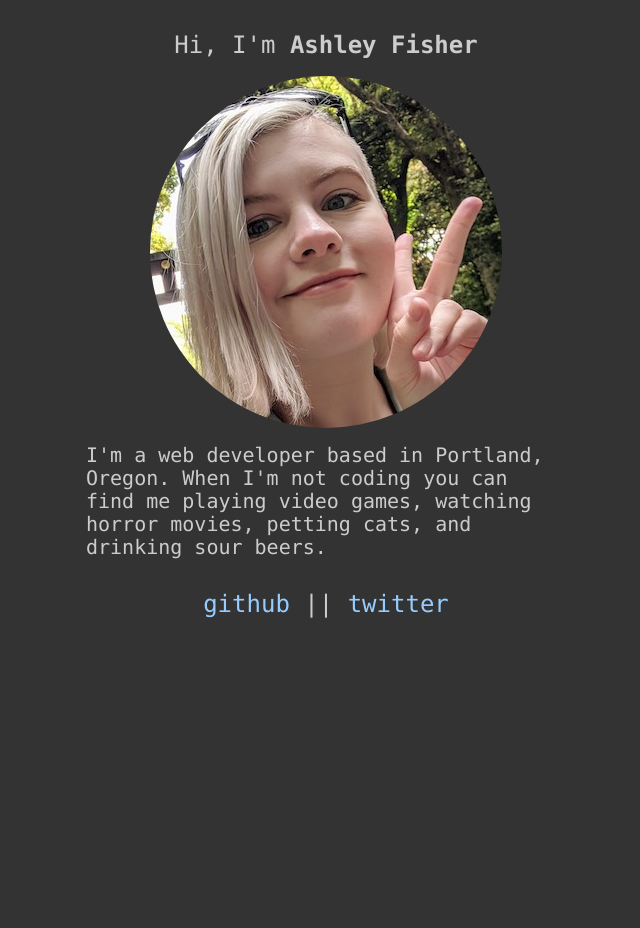
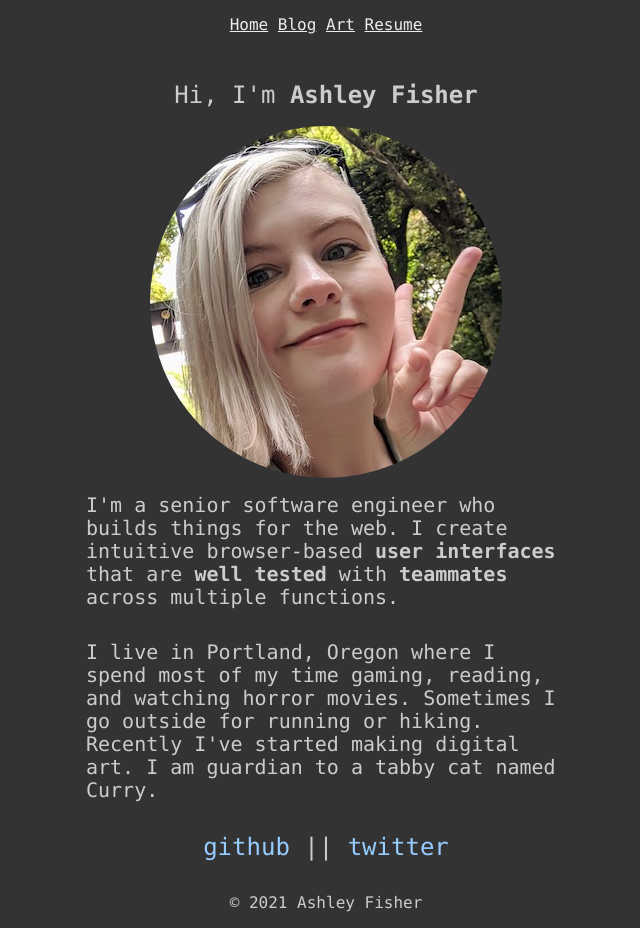
Before and after one commit to afisher/ash.fish, an Eleventy site: page src/index.html in a window 1280 px wide. Shown: the whole page, without its empty margins (314-954 px from the left). Before the commit the page ends 800 px from the top, so only its background shows below. Built offline with nearby package versions, Linux system fonts and the light colour scheme; Eleventy itself is replaced by a stand-in of ours; files that its build step writes are made by us from their sources.

Commit message:
simple nav with placeholder pages

```diff
--- a/src/_includes/layout-base.njk
+++ b/src/_includes/layout-base.njk
@@ -7,6 +7,13 @@
     href="https://unpkg.com/tachyons/css/tachyons.min.css"
   />
   <body class="bg-dark-gray mw6 center code moon-gray">
+    <nav class="pa3 tc">
+      <a href="/" class="link dim underline light-gray">Home</a>
+      <a href="/blog" class="link dim underline light-gray">Blog</a>
+      <a href="/art" class="link dim underline light-gray">Art</a>
+      <a href="/resume" class="link dim underline light-gray">Resume</a>
+    </nav>
     {{ content | safe }}
+    <div class="pa3 tc">&copy; 2021 Ashley Fisher</div>
   </body>
 </html>
--- a/src/art.njk
+++ b/src/art.njk
@@ -4,7 +4,7 @@ layout: layout-base.njk
 ---
 
 {% if art | length == 0 %}
-<p>Nothing here yet :)</p>
+<p class="pa3 tc">Art coming soon!</p>
 {% endif %}
 
 {% for img in art | reverse %}
--- a/src/index.html
+++ b/src/index.html
@@ -4,11 +4,17 @@ layout: layout-base.njk
 ---
 
 <div class="pa3 mt3 f3 tc">Hi, I'm <span class="b">Ashley Fisher</span></div>
-<img class="db center br-100" src="ashley.jpg" />
+<img class="db center br-100" src="static/ashley.jpg" />
 <div class="pa3 f4">
-  I'm a web developer based in Portland, Oregon. When I'm not coding you can
-  find me playing video games, watching horror movies, petting cats, and
-  drinking sour beers.
+  I'm a senior software engineer who builds things for the web. I create
+  intuitive browser-based <b>user interfaces</b> that are
+  <b>well tested</b> with <b>teammates</b>
+  across multiple functions.
+</div>
+<div class="pa3 f4">
+  I live in Portland, Oregon where I spend most of my time gaming, reading, and
+  watching horror movies. Sometimes I go outside for running or hiking. Recently
+  I've started making digital art. I am guardian to a tabby cat named Curry.
 </div>
 <div class="pa3 f3 tc">
   <a class="link dim light-blue" href="https://github.com/afisher"> github </a>
```
Also changed, not shown: src/blog.html (added, +6 -0 lines), src/resume.html (added, +6 -0 lines), .eleventy.js, src/static/ashley.jpg (renamed from src/ashley.jpg).
